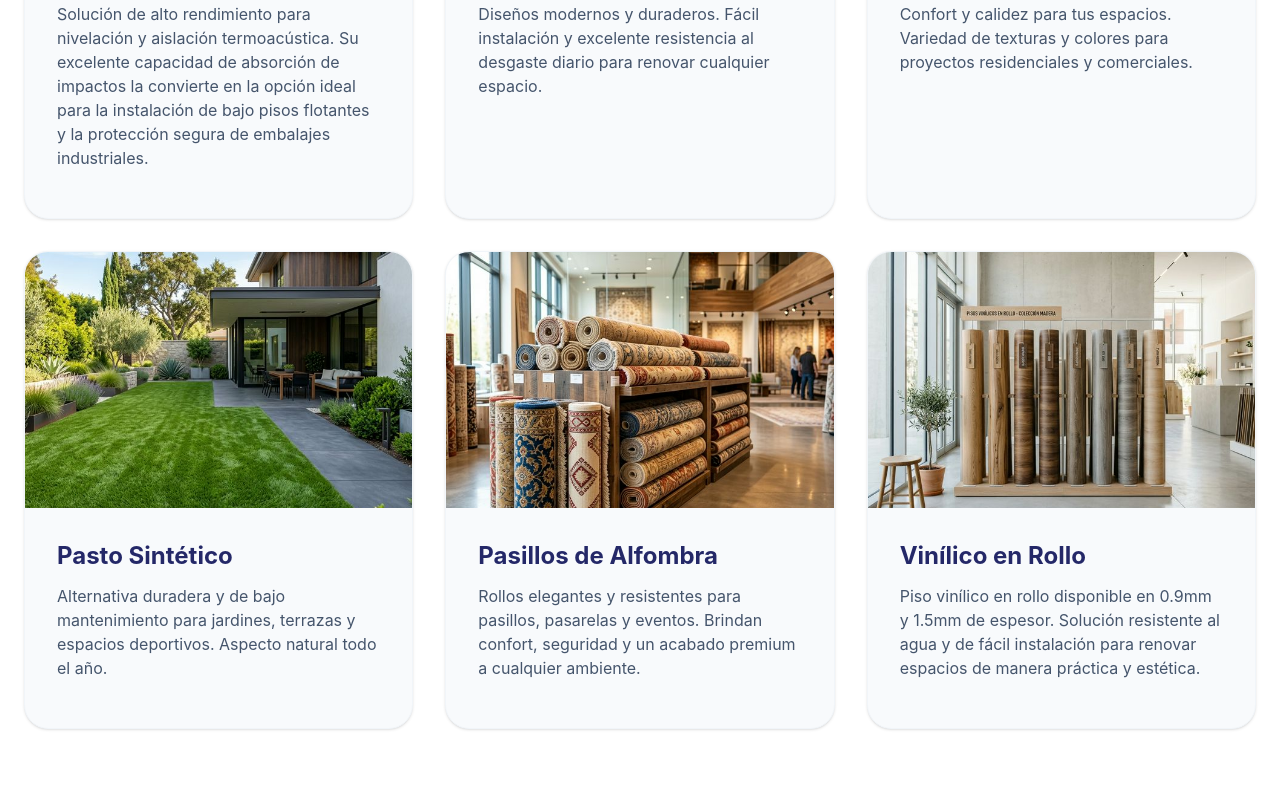
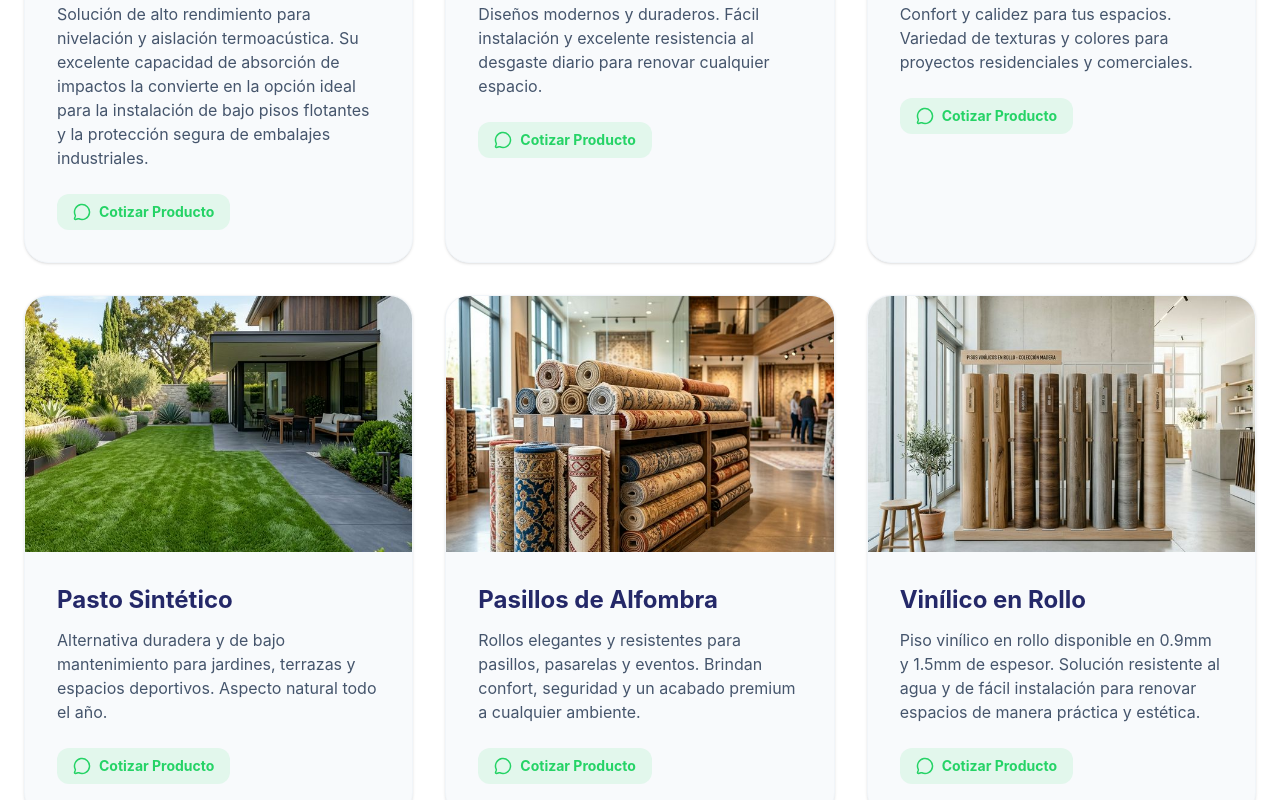
Before and after one commit to geneticpencil/ThermoFoam, a React (Vite) app: page / in a window 1280 px wide. Shown: the part 1880-2680 px from the top of the page. Built offline with nearby package versions, Linux system fonts and the light colour scheme.

Commit message:
feat: Add product specific WhatsApp buttons and embedded Google map

```diff
--- a/src/App.tsx
+++ b/src/App.tsx
@@ -14,7 +14,8 @@ import {
   Menu,
   X,
   ArrowRight,
-  Download
+  Download,
+  MessageCircle
 } from "lucide-react";
 import { useState, useEffect } from "react";
 
@@ -260,7 +261,16 @@ export default function App() {
               </div>
               <div className="p-8">
                 <h3 className="text-2xl font-bold text-brand-dark mb-3">Espuma de Polietileno</h3>
-                <p className="text-slate-600 mb-4">Solución de alto rendimiento para nivelación y aislación termoacústica. Su excelente capacidad de absorción de impactos la convierte en la opción ideal para la instalación de bajo pisos flotantes y la protección segura de embalajes industriales.</p>
+                <p className="text-slate-600 mb-6">Solución de alto rendimiento para nivelación y aislación termoacústica. Su excelente capacidad de absorción de impactos la convierte en la opción ideal para la instalación de bajo pisos flotantes y la protección segura de embalajes industriales.</p>
+                <a
+                  href="https://wa.me/56975697974?text=Hola,%20quisiera%20cotizar%20el%20producto:%20Espuma%20de%20Polietileno"
+                  target="_blank"
+                  rel="noopener noreferrer"
+                  className="inline-flex items-center gap-2 bg-[#25D366]/10 text-[#25D366] px-4 py-2 rounded-xl font-bold hover:bg-[#25D366] hover:text-white transition-all text-sm w-fit"
+                >
+                  <MessageCircle size={18} />
+                  Cotizar Producto
+                </a>
               </div>
             </div>
 
@@ -276,7 +286,16 @@ export default function App() {
               </div>
               <div className="p-8">
                 <h3 className="text-2xl font-bold text-brand-dark mb-3">Piso Flotante</h3>
-                <p className="text-slate-600 mb-4">Diseños modernos y duraderos. Fácil instalación y excelente resistencia al desgaste diario para renovar cualquier espacio.</p>
+                <p className="text-slate-600 mb-6">Diseños modernos y duraderos. Fácil instalación y excelente resistencia al desgaste diario para renovar cualquier espacio.</p>
+                <a
+                  href="https://wa.me/56975697974?text=Hola,%20quisiera%20cotizar%20el%20producto:%20Piso%20Flotante"
+                  target="_blank"
+                  rel="noopener noreferrer"
+                  className="inline-flex items-center gap-2 bg-[#25D366]/10 text-[#25D366] px-4 py-2 rounded-xl font-bold hover:bg-[#25D366] hover:text-white transition-all text-sm w-fit"
+                >
+                  <MessageCircle size={18} />
+                  Cotizar Producto
+                </a>
               </div>
             </div>
 
@@ -292,7 +311,16 @@ export default function App() {
               </div>
               <div className="p-8">
                 <h3 className="text-2xl font-bold text-brand-dark mb-3">Alfombras Muro a Muro</h3>
-                <p className="text-slate-600 mb-4">Confort y calidez para tus espacios. Variedad de texturas y colores para proyectos residenciales y comerciales.</p>
+                <p className="text-slate-600 mb-6">Confort y calidez para tus espacios. Variedad de texturas y colores para proyectos residenciales y comerciales.</p>
+                <a
+                  href="https://wa.me/56975697974?text=Hola,%20quisiera%20cotizar%20el%20producto:%20Alfombras%20Muro%20a%20Muro"
+                  target="_blank"
+                  rel="noopener noreferrer"
+                  className="inline-flex items-center gap-2 bg-[#25D366]/10 text-[#25D366] px-4 py-2 rounded-xl font-bold hover:bg-[#25D366] hover:text-white transition-all text-sm w-fit"
+                >
+                  <MessageCircle size={18} />
+                  Cotizar Producto
+                </a>
               </div>
             </div>
 
@@ -308,7 +336,16 @@ export default function App() {
               </div>
               <div className="p-8">
                 <h3 className="text-2xl font-bold text-brand-dark mb-3">Pasto Sintético</h3>
-                <p className="text-slate-600 mb-4">Alternativa duradera y de bajo mantenimiento para jardines, terrazas y espacios deportivos. Aspecto natural todo el año.</p>
+                <p className="text-slate-600 mb-6">Alternativa duradera y de bajo mantenimiento para jardines, terrazas y espacios deportivos. Aspecto natural todo el año.</p>
+                <a
+                  href="https://wa.me/56975697974?text=Hola,%20quisiera%20cotizar%20el%20producto:%20Pasto%20Sint%C3%A9tico"
+                  target="_blank"
+                  rel="noopener noreferrer"
+                  className="inline-flex items-center gap-2 bg-[#25D366]/10 text-[#25D366] px-4 py-2 rounded-xl font-bold hover:bg-[#25D366] hover:text-white transition-all text-sm w-fit"
+                >
+                  <MessageCircle size={18} />
+                  Cotizar Producto
+                </a>
               </div>
             </div>
 
@@ -324,7 +361,16 @@ export default function App() {
               </div>
               <div className="p-8">
                 <h3 className="text-2xl font-bold text-brand-dark mb-3">Pasillos de Alfombra</h3>
-                <p className="text-slate-600 mb-4">Rollos elegantes y resistentes para pasillos, pasarelas y eventos. Brindan confort, seguridad y un acabado premium a cualquier ambiente.</p>
+                <p className="text-slate-600 mb-6">Rollos elegantes y resistentes para pasillos, pasarelas y eventos. Brindan confort, seguridad y un acabado premium a cualquier ambiente.</p>
+                <a
+                  href="https://wa.me/56975697974?text=Hola,%20quisiera%20cotizar%20el%20producto:%20Pasillos%20de%20Alfombra"
+                  target="_blank"
+                  rel="noopener noreferrer"
+                  className="inline-flex items-center gap-2 bg-[#25D366]/10 text-[#25D366] px-4 py-2 rounded-xl font-bold hover:bg-[#25D366] hover:text-white transition-all text-sm w-fit"
+                >
+                  <MessageCircle size={18} />
+                  Cotizar Producto
+                </a>
               </div>
             </div>
 
@@ -340,7 +386,16 @@ export default function App() {
               </div>
               <div className="p-8">
                 <h3 className="text-2xl font-bold text-brand-dark mb-3">Vinílico en Rollo</h3>
-                <p className="text-slate-600 mb-4">Piso vinílico en rollo disponible en 0.9mm y 1.5mm de espesor. Solución resistente al agua y de fácil instalación para renovar espacios de manera práctica y estética.</p>
+                <p className="text-slate-600 mb-6">Piso vinílico en rollo disponible en 0.9mm y 1.5mm de espesor. Solución resistente al agua y de fácil instalación para renovar espacios de manera práctica y estética.</p>
+                <a
+                  href="https://wa.me/56975697974?text=Hola,%20quisiera%20cotizar%20el%20producto:%20Vin%C3%ADlico%20en%20Rollo"
+                  target="_blank"
+                  rel="noopener noreferrer"
+                  className="inline-flex items-center gap-2 bg-[#25D366]/10 text-[#25D366] px-4 py-2 rounded-xl font-bold hover:bg-[#25D366] hover:text-white transition-all text-sm w-fit"
+                >
+                  <MessageCircle size={18} />
+                  Cotizar Producto
+                </a>
               </div>
             </div>
           </div>
@@ -450,6 +505,19 @@ export default function App() {
                       Los Nogales Poniente 32a,<br />Lampa, Chile
                     </a>
                   </div>
+                </div>
+
+                {/* Google Map Embedded */}
+                <div className="w-full h-64 rounded-2xl overflow-hidden shadow-lg border border-white/10 mt-8">
+                  <iframe
+                    src="https://maps.google.com/maps?q=Los+Nogales+Poniente+32a,+Lampa,+Chile&t=&z=15&ie=UTF8&iwloc=&output=embed"
+                    width="100%"
+                    height="100%"
+                    style={{ border: 0 }}
+                    allowFullScreen={true}
+                    loading="lazy"
+                    referrerPolicy="no-referrer-when-downgrade"
+                  ></iframe>
                 </div>
               </div>
             </div>
```
